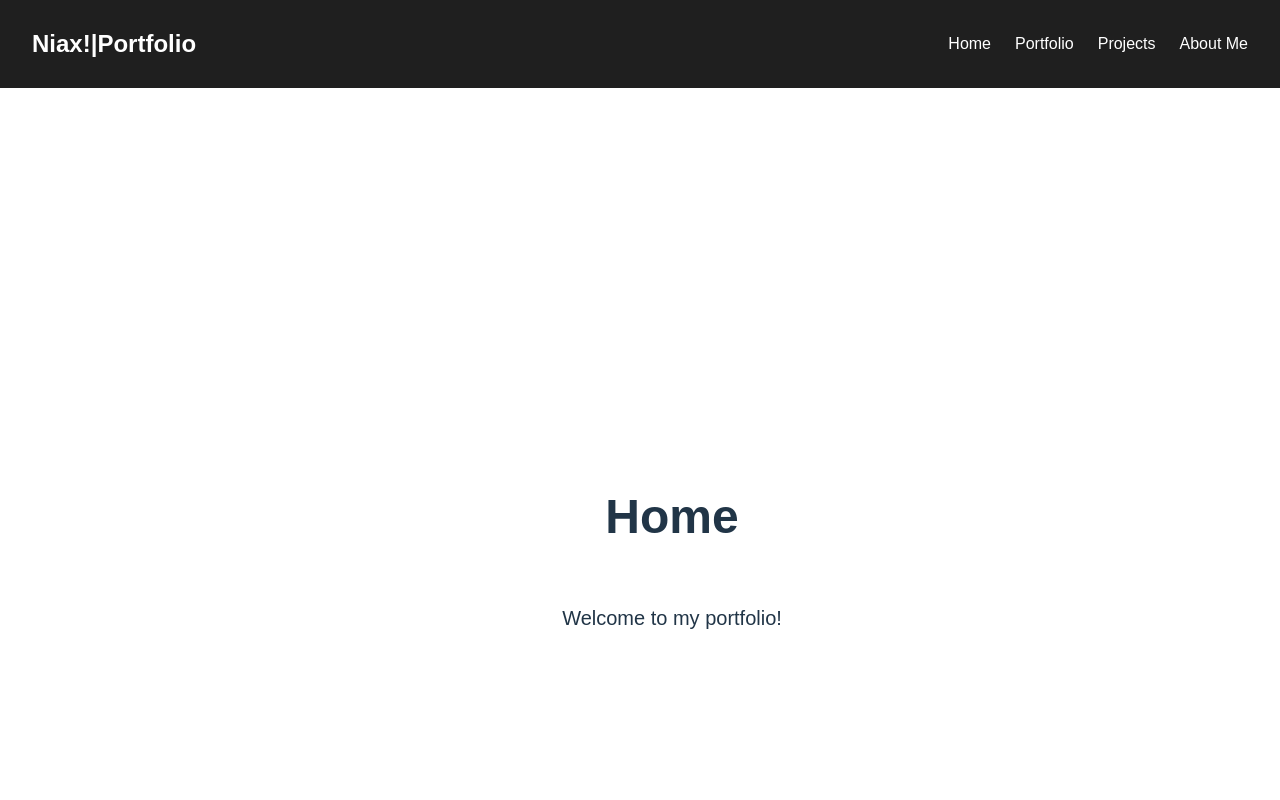
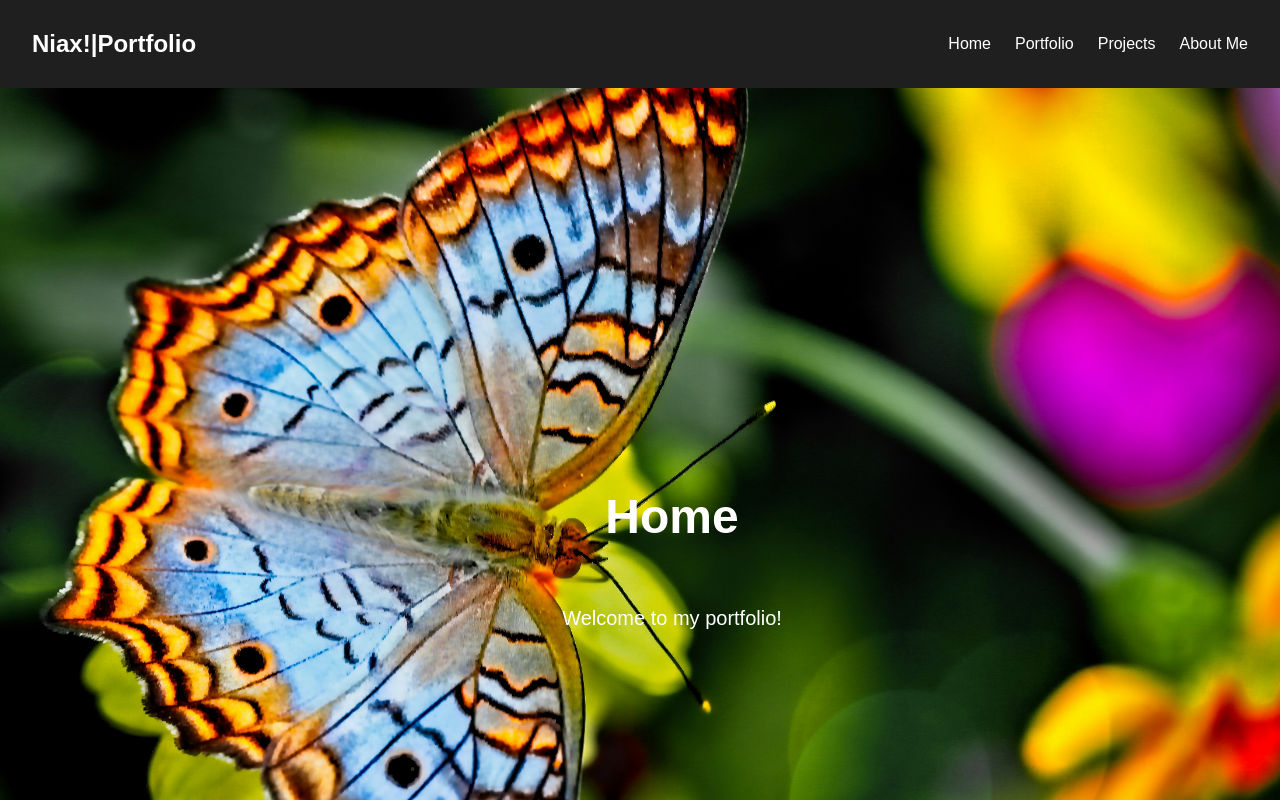
Before and after one commit to VictorySpecificationII/flowersbythebed-photography, a React (Vite) app: page / in a window 1280 px wide. Shown: the top 800 px of the page. Built offline with nearby package versions, Linux system fonts and the light colour scheme.

Commit message:
added image to home section

```diff
--- a/src/modules/Home.jsx
+++ b/src/modules/Home.jsx
@@ -1,8 +1,20 @@
 import React from "react";
+import HomeImg from "../images/Home/Home.jpeg";
+import "../App.css";
 
 const Home = () => {
   return (
-    <section id="home" className="section">
+    <section
+      id="home"
+      className="section"
+      style={{
+        backgroundImage: `url(${HomeImg})`,
+        backgroundSize: "cover",
+        backgroundPosition: "center",
+        backgroundRepeat: "no-repeat",
+        color: "white",       // text color over image
+      }}
+    >
       <h1>Home</h1>
       <p>Welcome to my portfolio!</p>
     </section>
```
Also changed, not shown: src/images/Home/Home.jpeg (added).
